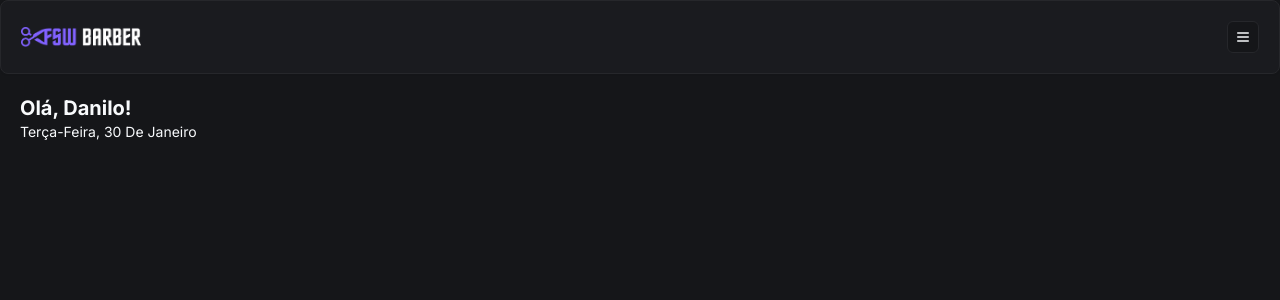
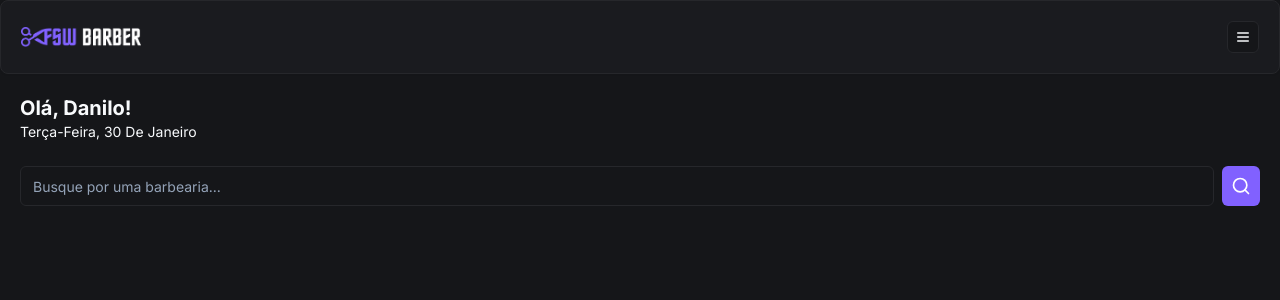
Before and after one commit to daniilomendes/barbearia, a Next.js app: page / in a window 1280 px wide. Shown: the top 300 px of the page. Built offline with nearby package versions, Linux system fonts and the light colour scheme.

Commit message:
feat: add search components

```diff
--- /dev/null
+++ b/app/(home)/_components/search.tsx
@@ -0,0 +1,18 @@
+"use client";
+
+import { Button } from "@/app/_components/ui/button";
+import { Input } from "@/app/_components/ui/input";
+import { SearchIcon } from "lucide-react";
+
+const Search = () => {
+  return (
+    <div className="flex items-center gap-2">
+      <Input placeholder="Busque por uma barbearia..." />
+      <Button variant="default" size="icon">
+        <SearchIcon size={20}/>
+      </Button>
+    </div>
+  );
+};
+
+export default Search;
--- a/app/(home)/page.tsx
+++ b/app/(home)/page.tsx
@@ -1,6 +1,7 @@
 import { ptBR } from "date-fns/locale";
 import Header from "../_components/header";
-import { format } from 'date-fns'
+import { format } from "date-fns";
+import Search from "./_components/search";
 
 export default function Home() {
   return (
@@ -8,13 +9,17 @@
       <Header />
 
       <div className="px-5 pt-5">
-      <h2 className="text-xl font-bold">Olá, Danilo!</h2>
-      <p className=" capitalize text-sm">{format(new Date(), "EEEE',' dd 'de' MMMM", {
-        locale: ptBR
-      })}</p>
+        <h2 className="text-xl font-bold">Olá, Danilo!</h2>
+        <p className=" capitalize text-sm">
+          {format(new Date(), "EEEE',' dd 'de' MMMM", {
+            locale: ptBR,
+          })}
+        </p>
       </div>
 
-
+      <div className="px-5 mt-6">
+        <Search />
+      </div>
     </div>
   );
 }
--- /dev/null
+++ b/app/_components/ui/input.tsx
@@ -0,0 +1,25 @@
+import * as React from "react"
+
+import { cn } from "@/app/lib/utils"
+
+export interface InputProps
+  extends React.InputHTMLAttributes<HTMLInputElement> {}
+
+const Input = React.forwardRef<HTMLInputElement, InputProps>(
+  ({ className, type, ...props }, ref) => {
+    return (
+      <input
+        type={type}
+        className={cn(
+          "flex h-10 w-full rounded-md border border-input bg-background px-3 py-2 text-sm ring-offset-background file:border-0 file:bg-transparent file:text-sm file:font-medium placeholder:text-muted-foreground focus-visible:outline-none focus-visible:ring-2 focus-visible:ring-ring focus-visible:ring-offset-2 disabled:cursor-not-allowed disabled:opacity-50",
+          className
+        )}
+        ref={ref}
+        {...props}
+      />
+    )
+  }
+)
+Input.displayName = "Input"
+
+export { Input }
```
